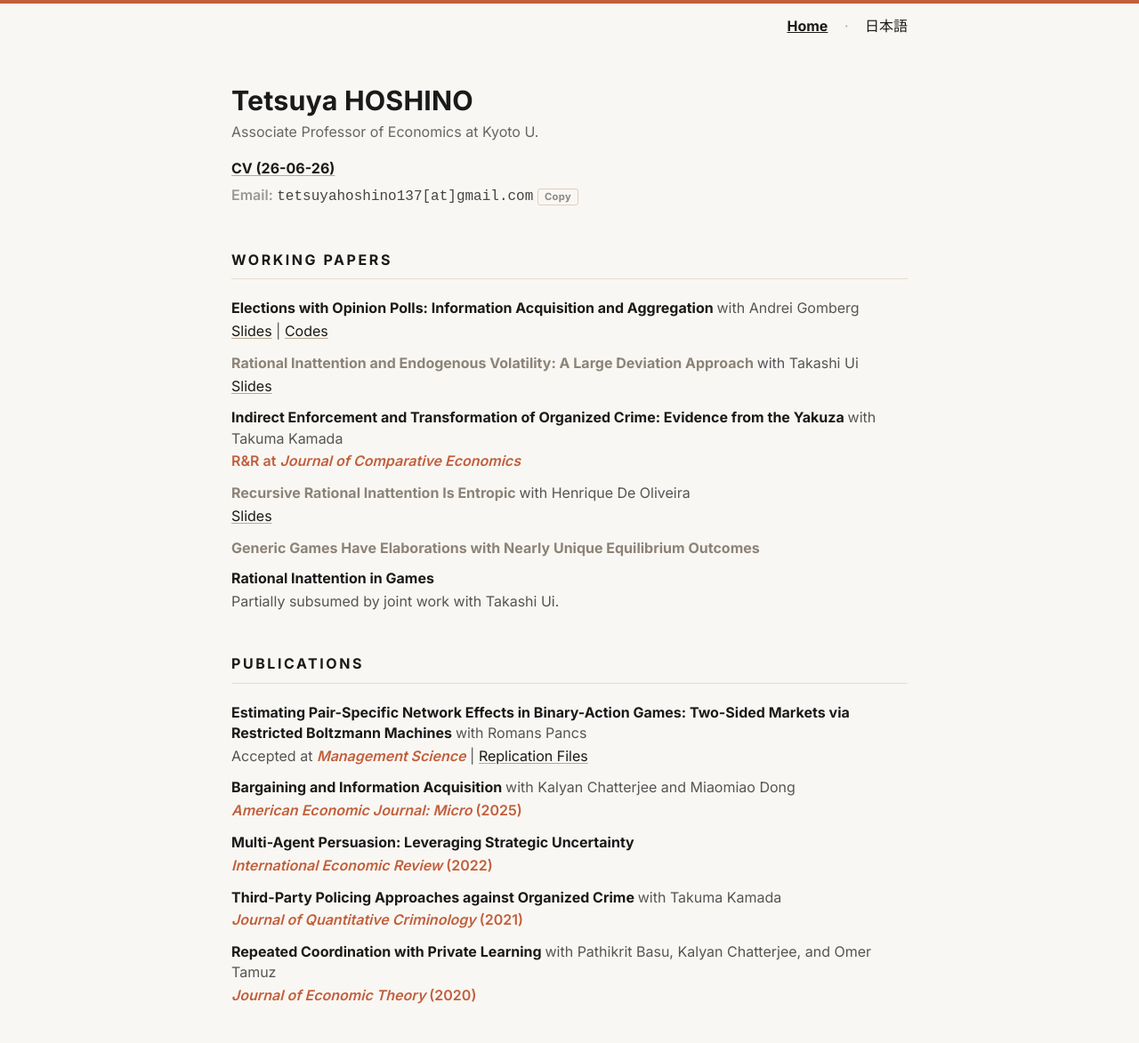
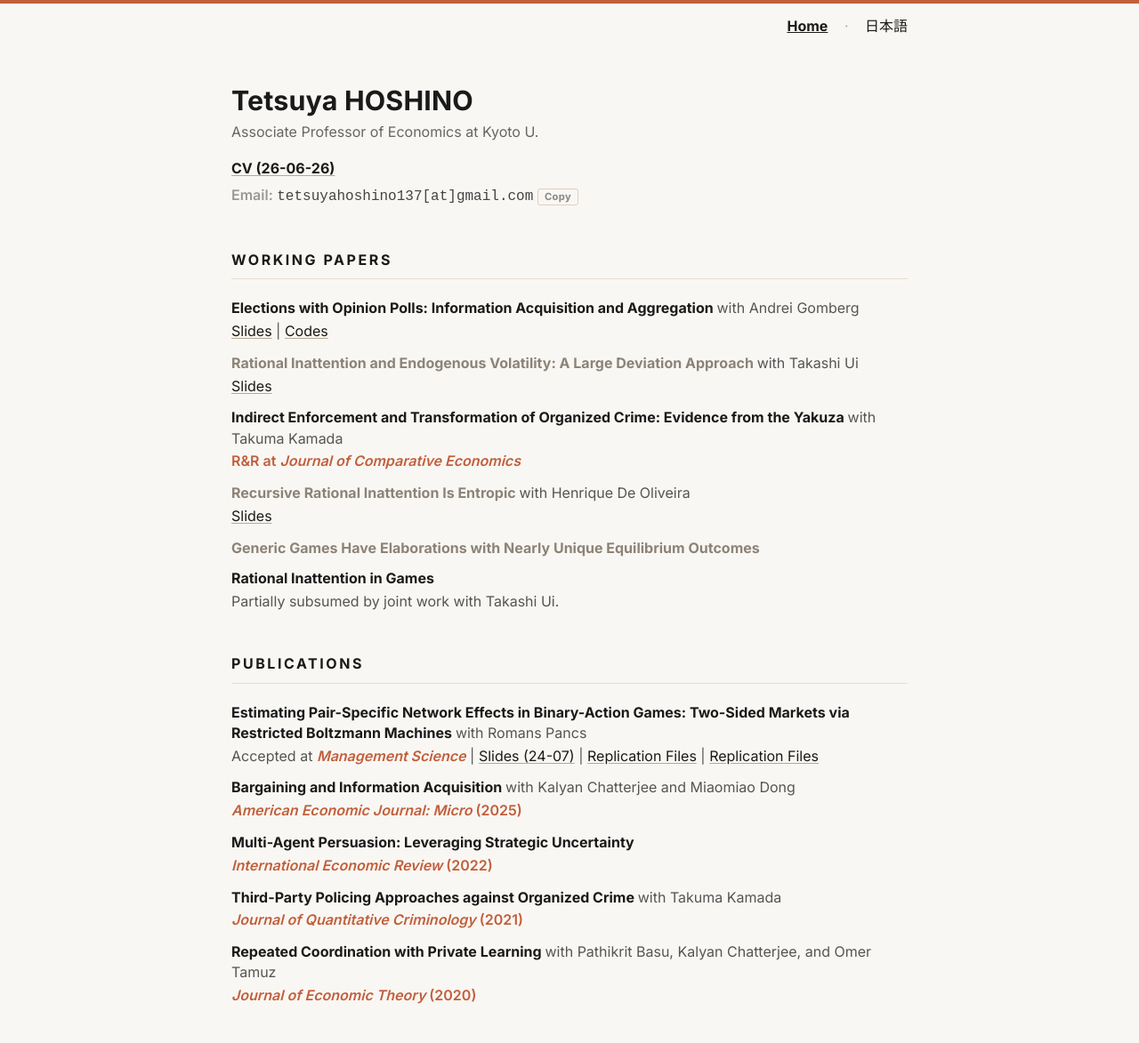
Before and after one commit to tetsuyahoshino137/tetsuyahoshino137.github.io, a Jekyll site: the page built from index.md, in a window 1280 px wide. Shown: the whole page at 89% size. Built offline with Jekyll 4.4.1, drawn with Linux system fonts in a browser that asks for light colours.

Commit message:
Update index.md

```diff
--- a/index.md
+++ b/index.md
@@ -76,7 +76,9 @@ title: Home
         </div>
         <div class="paper-sub">
           Accepted at <span class="badge"><em>Management Science</em></span> |
-          <a href="https://github.com/tetsuyahoshino137/tetsuyahoshino137.github.io/tree/main/replication/hoshino-pancs">Replication Files</a>
+          <a href="slides/HoshinoPancs_EconometricSocietyAIML.pdf">Slides (24-07)</a> |
+          <a href="https://github.com/tetsuyahoshino137/tetsuyahoshino137.github.io/tree/main/replication/hoshino-pancs">Replication Files</a> |
+          <a href="replication/hoshino-pancs">Replication Files</a>
           </div>
       </li>
       <li>
```
